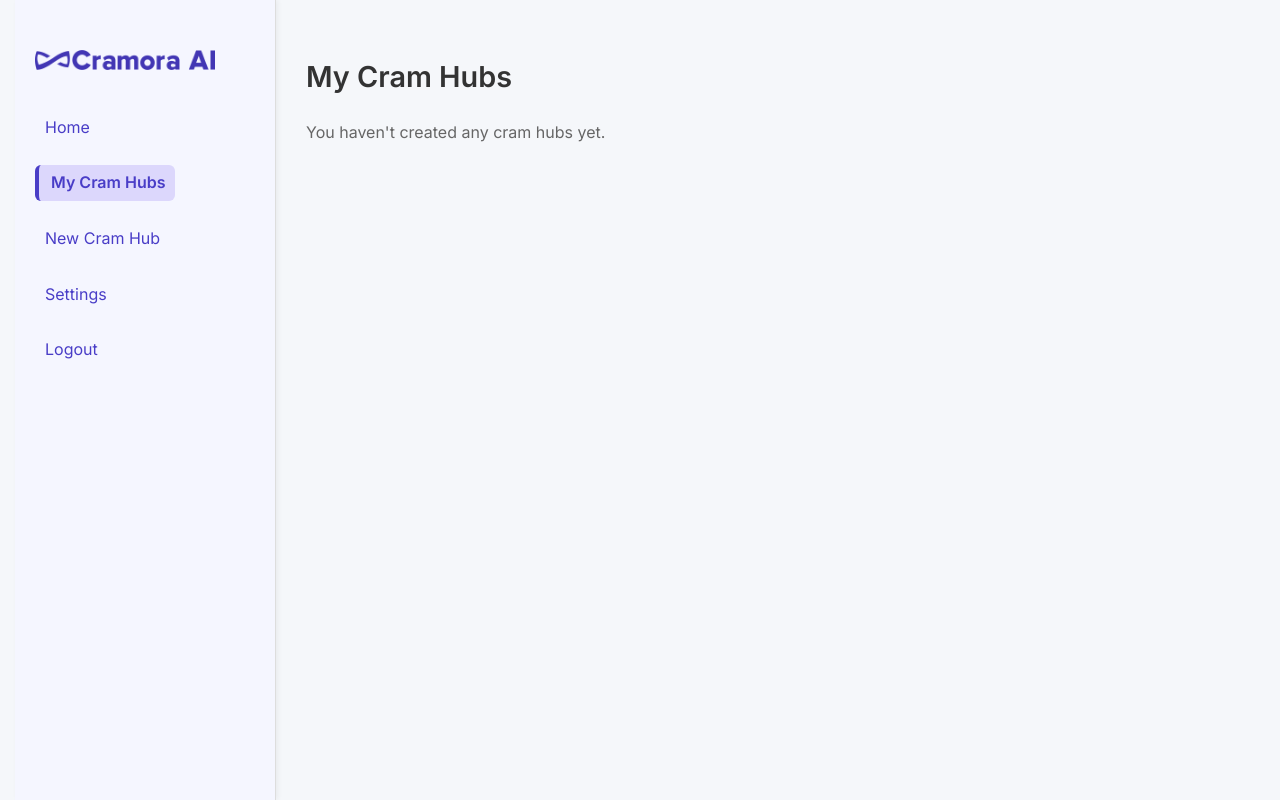
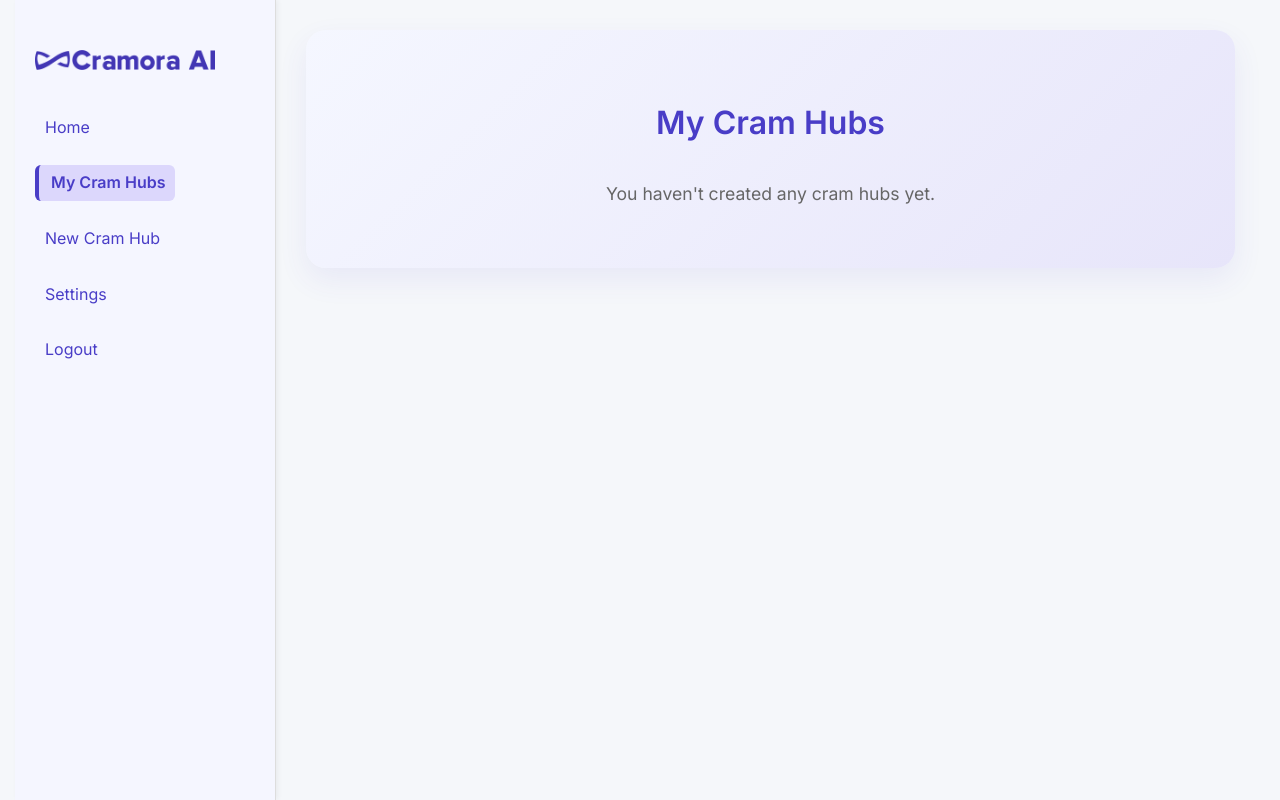
Before and after one commit to PedroGuitian/Cramora-AI, a Django app: page /my-cram-hubs/ in a window 1280 px wide. Run offline with Django 5.2, Linux system fonts and the light colour scheme; the visitor is signed in with stand-in values (Sample User, id 1); data that the repository does not hold is empty; some libraries are stand-ins or nearby versions.

Commit message:
More styling

```diff
--- a/cram_app/static/cram_app/style.css
+++ b/cram_app/static/cram_app/style.css
@@ -350,6 +350,43 @@ a.button-link:hover {
     background-color: #ffebee;
   }
 
+  .dashboard-container {
+    max-width: 1000px;
+    margin: 0 auto 3rem;
+    background: linear-gradient(135deg, #f5f7ff 0%, #e7e5fa 100%);
+    padding: 2.5rem;
+    border-radius: 20px;
+    box-shadow: 0 12px 30px rgba(73, 61, 199, 0.08);
+  }
+
+  .page-heading {
+    font-size: 2rem;
+    color: #493DC7;
+    margin-bottom: 2rem;
+    text-align: center;
+  }
+
+  .section-heading {
+    font-size: 1.5rem;
+    color: #493DC7;
+    margin-top: 2.5rem;
+    margin-bottom: 1rem;
+  }
+
+  .dashboard-actions {
+    display: flex;
+    flex-wrap: wrap;
+    gap: 1rem;
+    justify-content: center;
+    margin-bottom: 2rem;
+  }
+
+  .dashboard-actions button,
+  .dashboard-actions a.button-link {
+    margin-top: 0;
+  }
+
+
 /* create_cram_hub.html */
 .upload-form-container{
   display: flex; /* Enable Flexbox */
@@ -405,13 +442,59 @@ a.button-link:hover {
 
 /* my_cram_hubs.html */
 
-/* ul_no_bullets */
 
-.cram_sheet_list{
+.my-hubs-container {
+  max-width: 1000px;
+  margin: 0 auto 3rem;
+  background: linear-gradient(135deg, #f5f7ff 0%, #e7e5fa 100%);
+  padding: 2.5rem;
+  border-radius: 20px;
+  box-shadow: 0 12px 30px rgba(73, 61, 199, 0.08);
+}
+
+.page-heading {
+  font-size: 2rem;
   color: #493DC7;
+  margin-bottom: 2rem;
+  text-align: center;
+}
+
+.hub-list {
+  list-style: none;
+  padding: 0;
+  margin: 0;
+}
+
+.hub-list-item {
+  background-color: white;
+  border-radius: 12px;
+  margin-bottom: 1.2rem;
+  box-shadow: 0 4px 16px rgba(0, 0, 0, 0.06);
+  transition: transform 0.2s ease, box-shadow 0.2s ease;
+}
+
+.hub-list-item:hover {
+  transform: translateY(-3px);
+  box-shadow: 0 10px 24px rgba(0, 0, 0, 0.08);
+}
+
+.hub-link {
+  display: block;
+  padding: 1.2rem 1.5rem;
   text-decoration: none;
+  color: #493DC7;
+  font-size: 1.1rem;
   font-weight: 500;
-  transition: color 0.3s ease;
+}
+
+.hub-link:hover {
+  color: #322A88;
+}
+
+.no-hubs-msg {
+  text-align: center;
+  color: #666;
+  font-size: 1.1rem;
 }
 
 /* quiz.html */
--- a/cram_app/templates/cram_app/my_cram_hubs.html
+++ b/cram_app/templates/cram_app/my_cram_hubs.html
@@ -3,20 +3,21 @@
 {% block title %}My Cram Hubs{% endblock %}
 
 {% block content %}
-  <h2>My Cram Hubs</h2>
+  <div class="my-hubs-container">
+    <h2 class="page-heading">My Cram Hubs</h2>
 
     {% if hubs %}
-    <ul class="ul_no_bullets">
+      <ul class="hub-list">
         {% for hub in hubs %}
-        <li style="margin-bottom: 10px;">
-          <a href="{% url 'cram_hub_dashboard' hub.id %}" class="cram_sheet_list">
+          <li class="hub-list-item">
+            <a href="{% url 'cram_hub_dashboard' hub.id %}" class="hub-link">
               {{ hub.title }}
             </a>
-          <hr>
           </li>
         {% endfor %}
       </ul>
     {% else %}
-    <p>You haven't created any cram hubs yet.</p>
+      <p class="no-hubs-msg">You haven't created any cram hubs yet.</p>
     {% endif %}
+  </div>
 {% endblock %}
```
Also changed, not shown: cram_app/templates/cram_app/cram_hub_dashboard.html (+16 -52 lines). Lines whose indentation alone changed are shown as unchanged.
